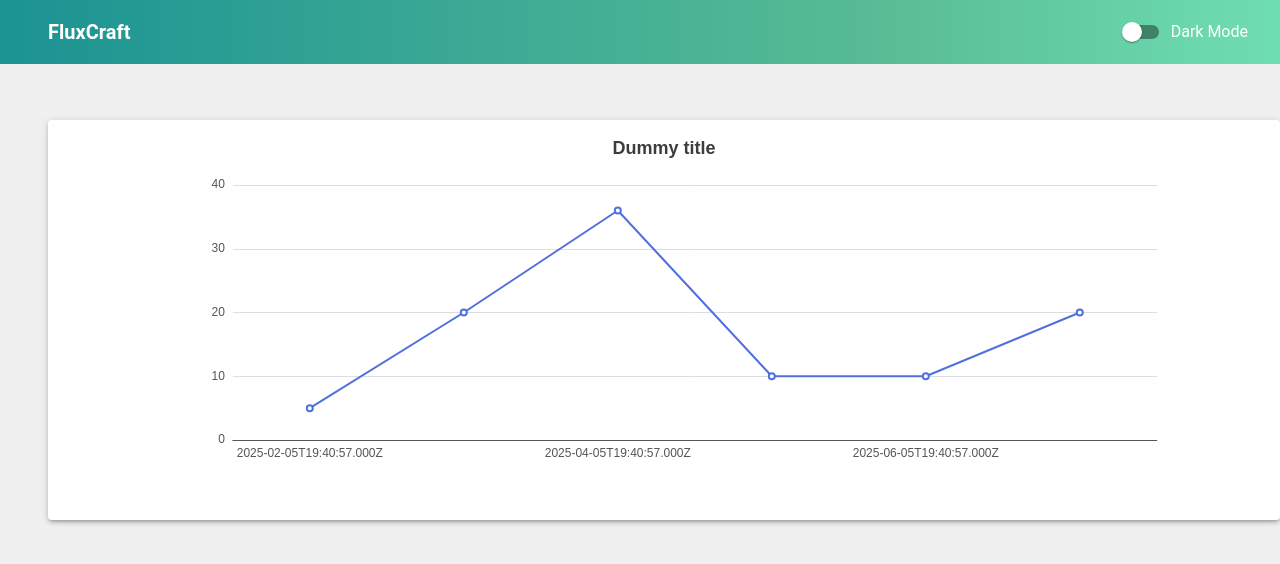
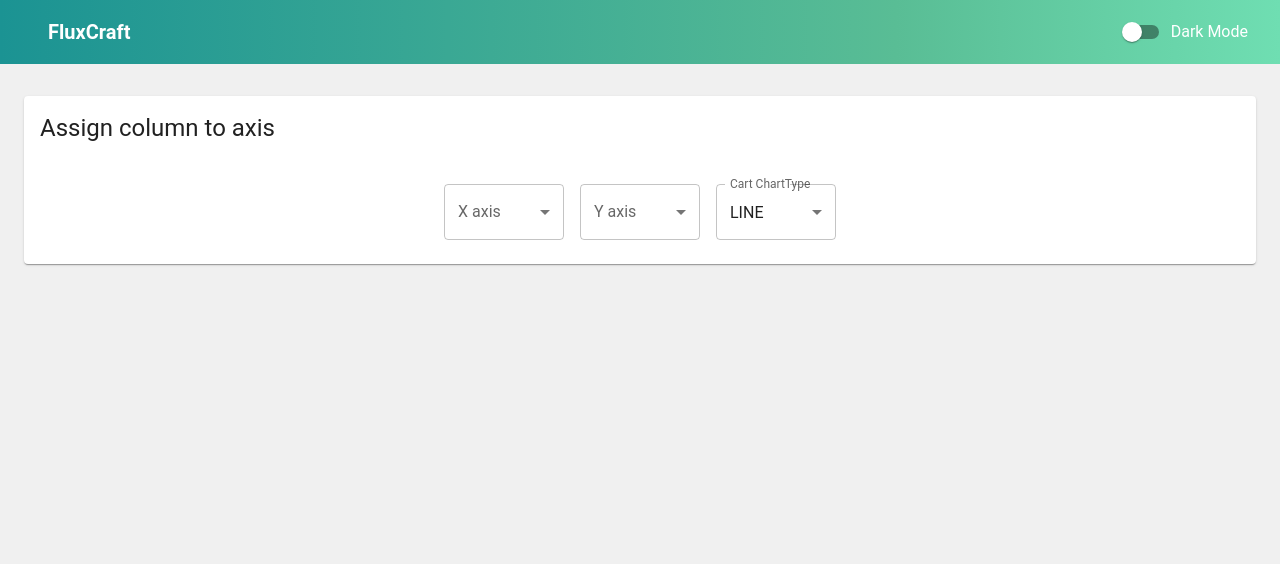
Before and after one commit to andem20/fluxcraft, a React (Vite) app in the folder fluxcraft-ui/: page /charts in a window 1280 px wide. Shown: the top 564 px of the page. Built offline with nearby package versions, Linux system fonts and the light colour scheme; some icons are missing; what polars-wasm would draw is missing.

Commit message:
enable configure chart

```diff
--- a/fluxcraft-ui/src/components/Chart.tsx
+++ b/fluxcraft-ui/src/components/Chart.tsx
@@ -1,12 +1,34 @@
-import { useEffect, useRef } from "react";
+import { useEffect, useRef, useState } from "react";
 import * as echarts from "echarts";
 import { useSelector } from "react-redux";
 import { RootState } from "../stores/Store";
-import { Card, CardContent } from "@mui/material";
+import {
+  Card,
+  CardContent,
+  FormControl,
+  InputLabel,
+  MenuItem,
+  Select,
+  Typography,
+} from "@mui/material";
+import { JsDataFrame } from "polars-wasm";
 // import * as theme from "../assets/chalk.project.json" with { type: "json" };
 
-export function Charts() {
+interface ChartProps {
+  df: JsDataFrame | null;
+}
+
+enum ChartType {
+  LINE = "line",
+  BAR = "bar",
+}
+
+export function Charts(chartProps: ChartProps) {
   const chartRef = useRef(null);
+  const [x, setX] = useState<string | null>(null);
+  const [y, setY] = useState<string | null>(null);
+  const [chartType, setChartType] = useState<ChartType>(ChartType.LINE);
+
   let chart: echarts.ECharts;
   const darkModeSelector = useSelector(
     (state: RootState) => state.darkMode.enabled
@@ -22,8 +44,9 @@ export function Charts() {
 
   useEffect(() => {
     if (!chartRef.current) return;
+    chart = echarts.init(chartRef.current);
 
-    chart = echarts.init(chartRef.current);
+    // TODO fetch chart data
 
     chart.setOption({
       title: { text: "Dummy title" },
@@ -35,7 +58,7 @@ export function Charts() {
       series: [
         {
           name: "sales",
-          type: "line",
+          type: chartType.toLowerCase(),
           data: [5, 20, 36, 10, 10, 20],
         },
       ],
@@ -49,9 +72,11 @@ export function Charts() {
       window.removeEventListener("resize", handleResize);
       chart.dispose();
     };
-  }, [darkModeSelector]);
+  }, [darkModeSelector, x, y]);
 
   return (
+    <>
+      {x && y ? (
         <Card elevation={3} sx={{ m: 3, width: "100%" }}>
           <CardContent sx={{ p: 0, m: 0, "&:last-child": { pb: 0 } }}>
             <div
@@ -61,5 +86,70 @@ export function Charts() {
             ></div>
           </CardContent>
         </Card>
+      ) : (
+        <Card>
+          <CardContent>
+            <Typography gutterBottom variant="h5" component="div">
+              Assign column to axis
+            </Typography>
+          </CardContent>
+          <CardContent
+            sx={{ gap: "1rem", display: "flex", justifyContent: "center" }}
+          >
+            <FormControl sx={{ minWidth: 120 }}>
+              <InputLabel id="x-axis-select-label">X axis</InputLabel>
+              <Select
+                labelId="x-axis-select-label"
+                id="x-axis-select"
+                value={x}
+                label="X axis"
+                onChange={(e) => setX(e.target.value)}
+              >
+                {chartProps.df?.get_headers().map((header) => (
+                  <MenuItem value={header.get_name()}>
+                    {header.get_name()}
+                  </MenuItem>
+                ))}
+              </Select>
+            </FormControl>
+
+            <FormControl sx={{ minWidth: 120 }}>
+              <InputLabel id="y-axis-select-label">Y axis</InputLabel>
+              <Select
+                labelId="y-axis-select-label"
+                id="y-axis-select"
+                value={y}
+                label="Y axis"
+                onChange={(e) => setY(e.target.value)}
+              >
+                {chartProps.df?.get_headers().map((header) => (
+                  <MenuItem value={header.get_name()}>
+                    {header.get_name()}
+                  </MenuItem>
+                ))}
+              </Select>
+            </FormControl>
+
+            <FormControl sx={{ minWidth: 120 }}>
+              <InputLabel id="chartType-axis-select-label">
+                Cart ChartType
+              </InputLabel>
+              <Select
+                labelId="chartType-axis-select-label"
+                id="chartType-axis-select"
+                value={chartType}
+                label="Chart type"
+                onChange={(e) => setChartType(e.target.value as ChartType)}
+              >
+                {Object.keys(ChartType).map((c) => (
+                  //@ts-ignore
+                  <MenuItem value={ChartType[c]}>{c}</MenuItem>
+                ))}
+              </Select>
+            </FormControl>
+          </CardContent>
+        </Card>
+      )}
+    </>
   );
 }
--- a/fluxcraft-ui/src/components/TransformCard.tsx
+++ b/fluxcraft-ui/src/components/TransformCard.tsx
@@ -327,7 +327,7 @@ export function TransformCard({
         onClose={() => setIsOpenCharts(false)}
         sx={{ display: "flex", alignItems: "center", justifyContent: "center" }}
       >
-        <Charts />
+        <Charts df={output} />
       </Modal>
     </>
   );
```
Lines whose indentation alone changed are shown as unchanged.
